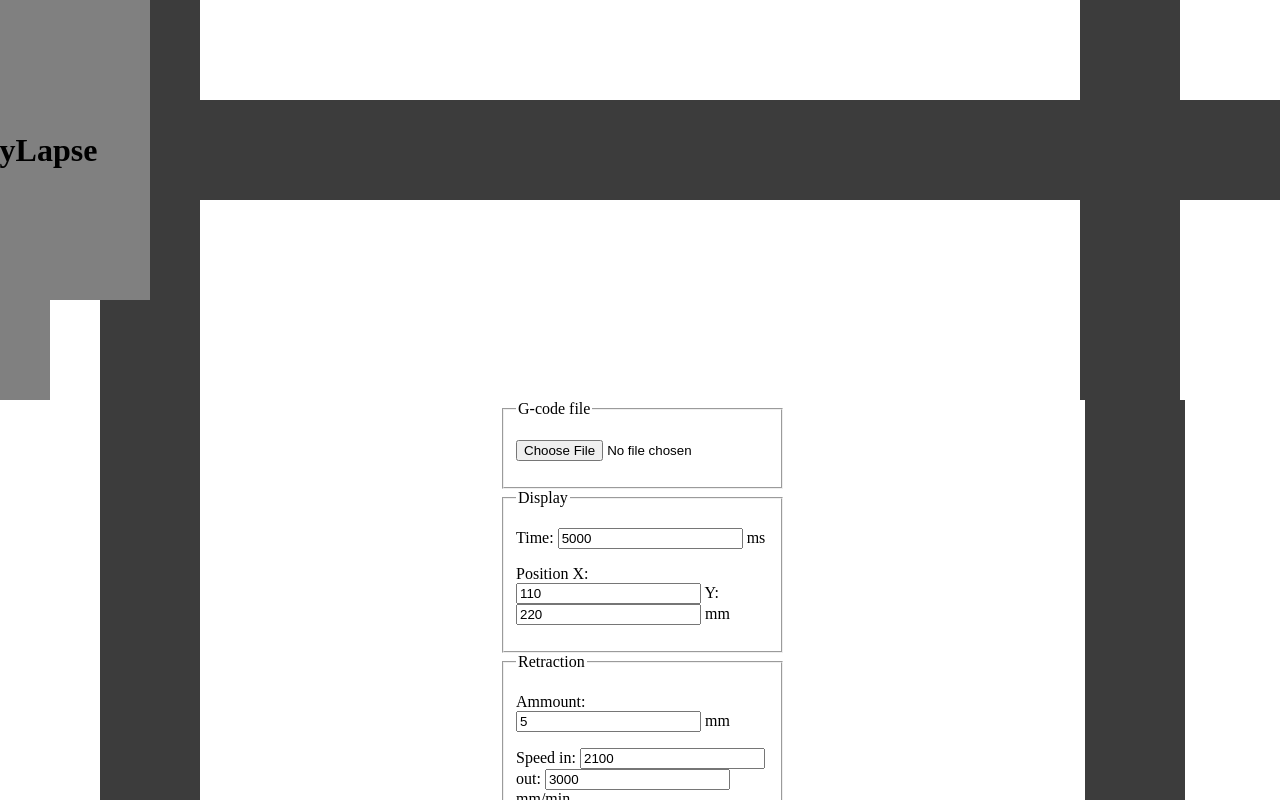
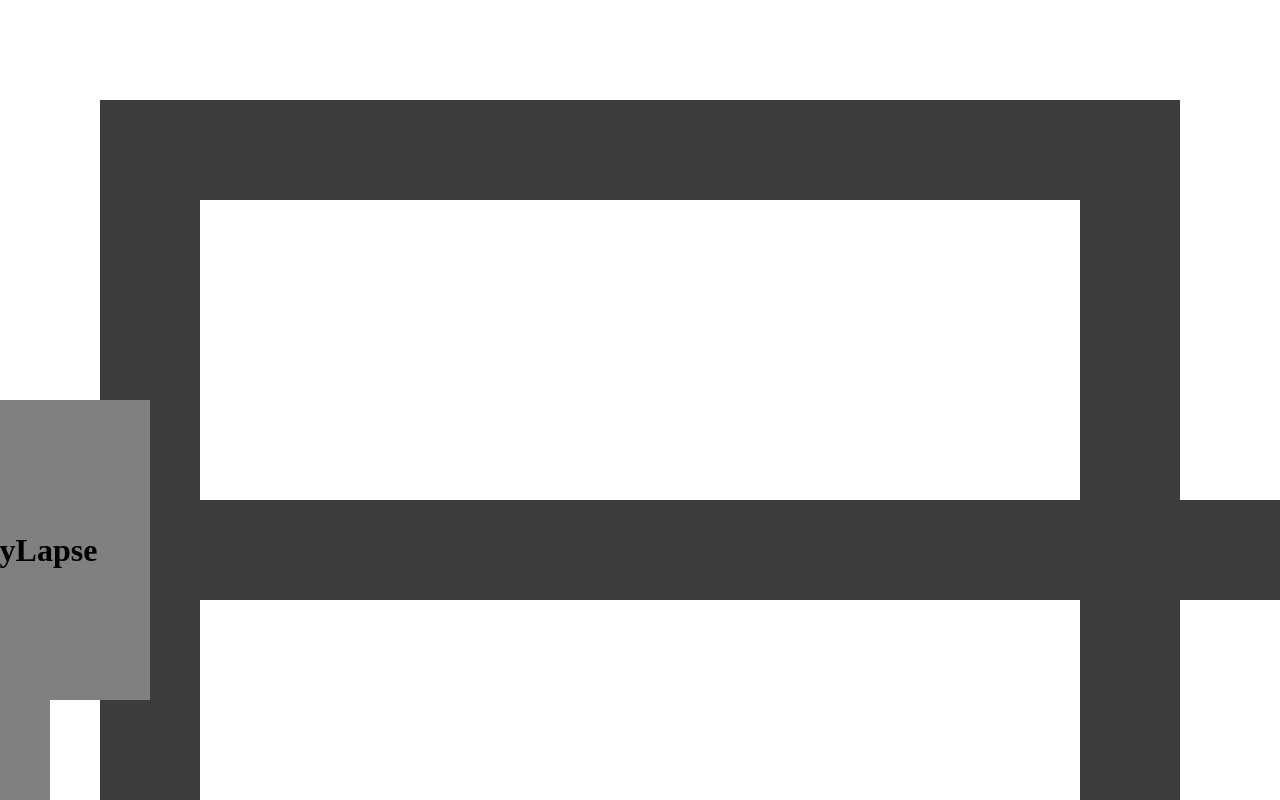
Before and after one commit to 3d-easylapse/3d-easylapse.github.io, a React (Create React App) app: page / in a window 1280 px wide. Shown: the top 800 px of the page. Built offline with nearby package versions, Linux system fonts and the light colour scheme.

Commit message:
Increase printer size

```diff
--- a/src/App.tsx
+++ b/src/App.tsx
@@ -31,14 +31,22 @@ function App() {
         style={{
           display: 'grid',
           gridTemplateAreas: `
+            'o o o o o'
+            'l m m m n'
             'a b c d e'
             'f f f f f'
             'g h i j k'
           `,
-          gridTemplateRows: '100px 100px 200px',
+          gridTemplateRows: '100px 100px 300px 100px 300px',
           gridTemplateColumns: '100px 100px 1fr 100px 100px',
         }}
       >
+        <div style={{ gridArea: '0' }} />
+
+        <div style={{ gridArea: 'l' }} />
+        <div style={{ gridArea: 'm', background: '#3c3c3c' }} />
+        <div style={{ gridArea: 'n' }} />
+
         <div style={{ gridArea: 'a' }} />
         <div style={{ gridArea: 'b', background: '#3c3c3c' }} />
         <div style={{ gridArea: 'c' }} />
@@ -62,9 +70,10 @@ function App() {
               'a a a'
               'b c d'
             `,
+            top:'600px',
             gridTemplateRows: '300px 100px',
             gridTemplateColumns: '100px 100px 100px',
-            transform: 'translate(-50%, 0)',
+            transform: 'translate(-50%, -50%)',
           }}
         >
           <div style={{ gridArea: 'a', background: 'lime' }} />
@@ -82,9 +91,10 @@ function App() {
               'a a a'
               'b c d'
             `,
+            top: '600px',
             gridTemplateRows: '300px 100px',
             gridTemplateColumns: '100px 100px 100px',
-            transform: 'translate(-50%, 0)',
+            transform: 'translate(-50%, -50%)',
           }}
         >
           <div style={{ gridArea: 'a', background: 'grey' }} />
```
